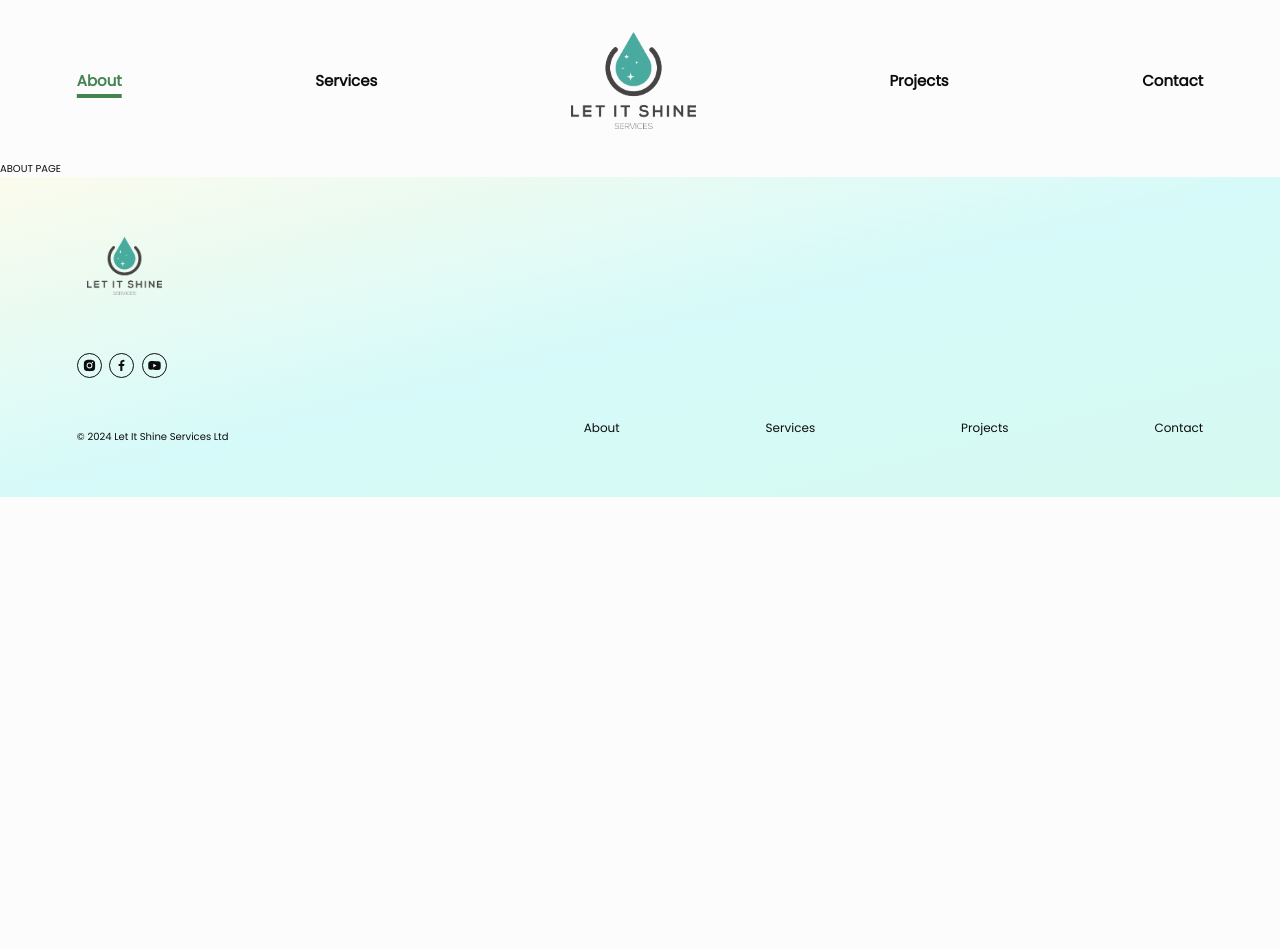
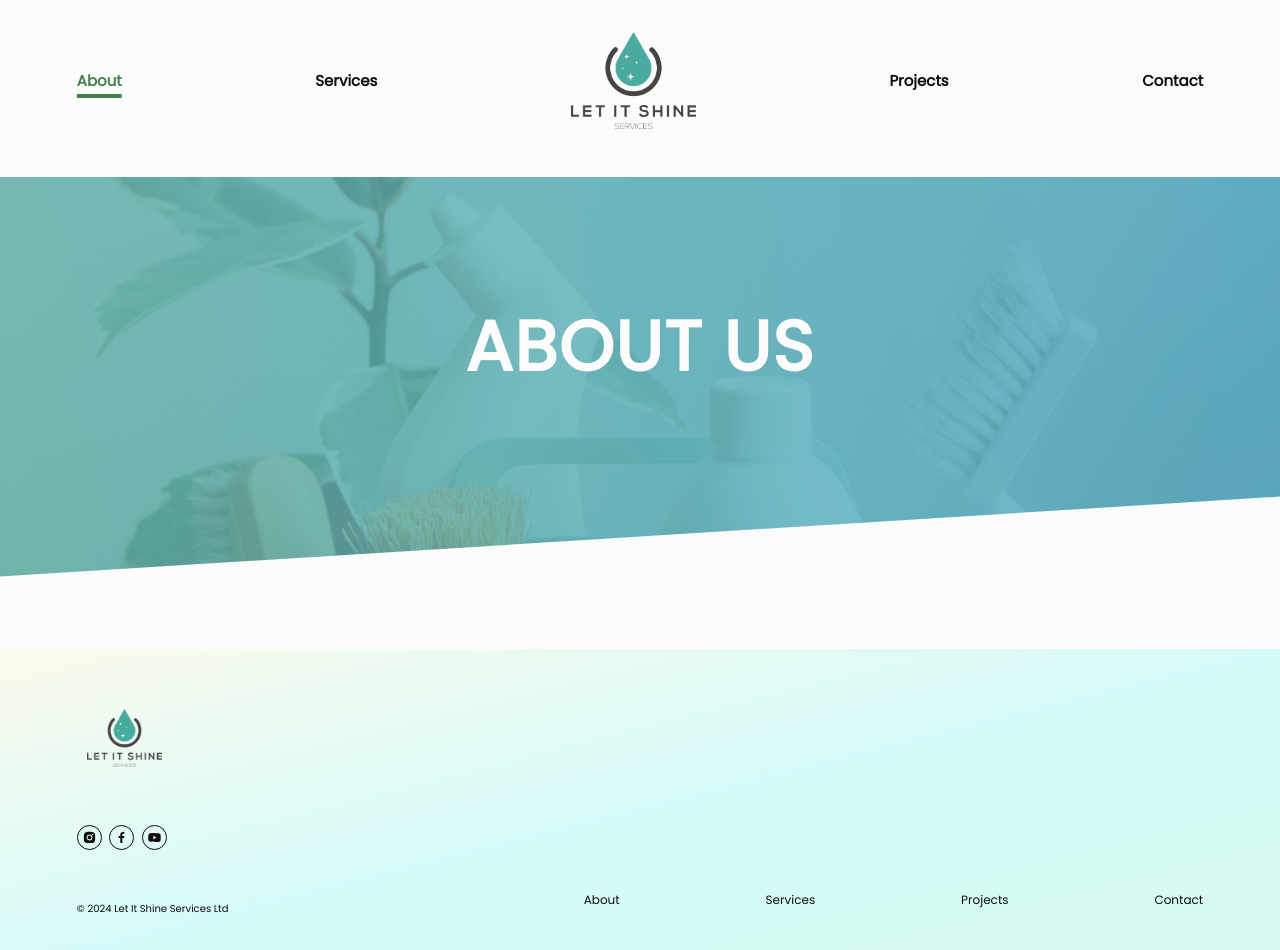
Before and after one commit to rodrigodelascio/let-it-shine, a React (Create React App) app: page /about in a window 1280 px wide. Shown: the top 950 px of the page. Before the commit the page ends 800 px from the top, so only its background shows below. Built offline with nearby package versions, Linux system fonts and the light colour scheme.

Commit message:
initial about page

```diff
--- /dev/null
+++ b/src/components/aboutPage/hero/AboutHero.js
@@ -0,0 +1,12 @@
+import styles from "./AboutHero.module.css";
+const AboutHero = () => {
+  return (
+    <div className={styles["hero-container"]}>
+      <div className={styles["hero-image-wrapper"]}>
+        <h1 className={styles["page-title"]}>About us</h1>
+      </div>
+    </div>
+  );
+};
+
+export default AboutHero;
--- /dev/null
+++ b/src/components/aboutPage/hero/AboutHero.module.css
@@ -0,0 +1,40 @@
+.hero-container {
+  display: flex;
+  flex-direction: column;
+  padding: 2vh 8vw 3vh 8vw;
+  position: relative;
+}
+
+.hero-image-wrapper {
+  background-image: linear-gradient(
+      to right,
+      hsla(173, 58%, 39%, 0.75),
+      hsla(194, 100%, 33%, 0.75)
+    ),
+    url(../../../assets/images/cleaningProductsBrush.jpg);
+  background-position: top;
+  background-repeat: no-repeat;
+  height: 50vh;
+  width: 100vw;
+  left: calc(-50vw + 50%);
+  position: relative;
+  background-size: cover;
+  margin-bottom: 6vh;
+  clip-path: polygon(0 0, 100% 0, 100% 40vh, 0 100%);
+  text-align: center;
+  opacity: 0.75;
+}
+
+.page-title {
+  display: block;
+  width: 100%;
+  color: var(--clr-white);
+  text-transform: uppercase;
+  font-size: 7rem;
+  font-weight: 1000;
+  letter-spacing: 0.15rem;
+  position: absolute;
+  top: 42.5%;
+  left: 50%;
+  transform: translate(-50%, -50%);
+}
--- a/src/pages/AboutPage.js
+++ b/src/pages/AboutPage.js
@@ -1,11 +1,12 @@
 import Navbar from "../components/common/Navbar";
 import Footer from "../components/common/Footer";
+import AboutHero from "../components/aboutPage/hero/AboutHero";
 
 const AboutPage = () => {
   return (
     <div>
       <Navbar />
-      <div>ABOUT PAGE</div>
+      <AboutHero />
       <Footer />
     </div>
   );
```
